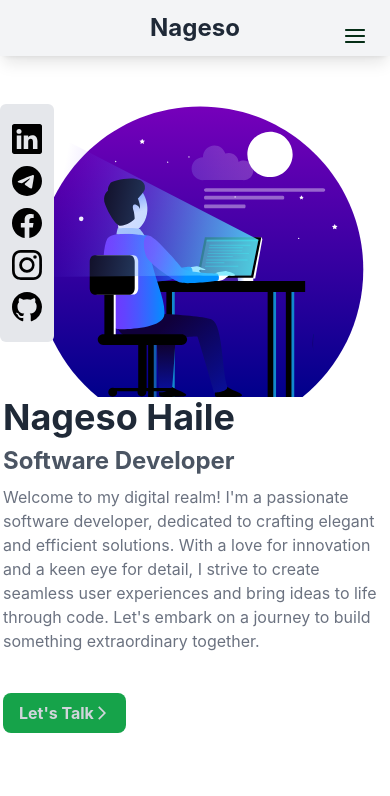
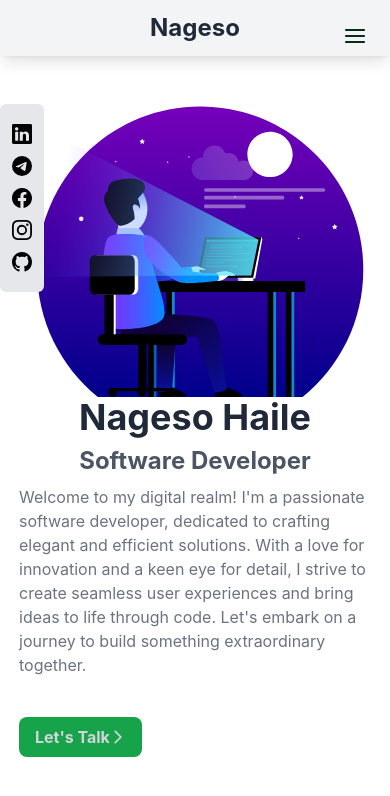
Before and after one commit to NagesoHaile/nageso, a React (Create React App) app: page / in a window 390 px wide. Shown: the top 796 px of the page. Built offline with nearby package versions, Linux system fonts and the light colour scheme.

Commit message:
some little modification to the side icon size

```diff
--- a/src/components/Hero.jsx
+++ b/src/components/Hero.jsx
@@ -9,10 +9,10 @@ const Hero = () => {
             <div className='flex flex-col-reverse md:flex-row py-6 space-y-0  '>
                 {/* left container */}
                  <div className=' flex flex-col md:w-1/2 space-y-6 items-center justify-center'>
-                      <div className='flex flex-col space-y-2 px-8 justify-center '>
+                      <div className='flex flex-col space-y-2 px-8 justify-center items-center md:items-start '>
                         <h1 className='text-4xl md:text-6xl font-bold text-gray-800'>Nageso Haile</h1>
                         <h3 className='text-2xl font-bold text-gray-600'>Software Developer</h3>
-                        <p className='text-gray-500 w-96'>
+                        <p className='text-gray-500 w-96 px-4 md:px-0'>
                             Welcome to my digital realm! I'm a passionate software developer, dedicated to crafting elegant and efficient solutions. With a love for innovation and a keen eye for detail, I strive to create seamless user experiences and bring ideas to life through code. Let's embark on a journey to build something extraordinary together.
                         </p>
                         <div className='hidden md:flex space-x-3'>
@@ -26,7 +26,7 @@ const Hero = () => {
                          </div>
 
 
-                      <div className='py-8 flex w-96'>
+                      <div className='py-8 px-4 md:px-0 flex w-96'>
                         <a className='py-2 px-4 rounded-lg bg-green-600 font-bold inline-flex items-center space-x-2 justify-center text-gray-300 '>Let's Talk <MdOutlineArrowForwardIos className="text-gray-300" /></a>
 
                       </div>
@@ -37,11 +37,11 @@ const Hero = () => {
                  <div className=' md:w-1/2 pt-20'>
                  <div className='fixed flex flex-col l-0 t-30   md:hidden space-y-3  bg-gray-200 px-3 py-5 rounded-md'>
                            {/* side social links */}
-                           <a className='hover:text-green-300 cursor-pointer hover:scale-110 transition-smooth duration-400' href='linkedin'><BsLinkedin size={30} /></a>
-                           <a className='hover:text-green-300 cursor-pointer hover:scale-110 transition-smooth duration-400' href='telegram'><BsTelegram size={30} /></a>
-                           <a className='hover:text-green-300 cursor-pointer hover:scale-110 transition-smooth duration-400' href='facebook'><BsFacebook size={30}/></a>
-                           <a className='hover:text-green-300 cursor-pointer hover:scale-110 transition-smooth duration-400' href='instagram'><BsInstagram size={30} /></a>
-                           <a className='hover:text-green-300 cursor-pointer hover:scale-110 transition-smooth duration-400' href='github'><BsGithub size={30} /></a>
+                           <a className='hover:text-green-300 cursor-pointer hover:scale-110 transition-smooth duration-400' href='linkedin'><BsLinkedin size={20} /></a>
+                           <a className='hover:text-green-300 cursor-pointer hover:scale-110 transition-smooth duration-400' href='telegram'><BsTelegram size={20} /></a>
+                           <a className='hover:text-green-300 cursor-pointer hover:scale-110 transition-smooth duration-400' href='facebook'><BsFacebook size={20}/></a>
+                           <a className='hover:text-green-300 cursor-pointer hover:scale-110 transition-smooth duration-400' href='instagram'><BsInstagram size={20} /></a>
+                           <a className='hover:text-green-300 cursor-pointer hover:scale-110 transition-smooth duration-400' href='github'><BsGithub size={20} /></a>
 
                  </div>
                     <img className='h-1/2 md:h-screen' src={webdev} alt='web developer image' />
```
